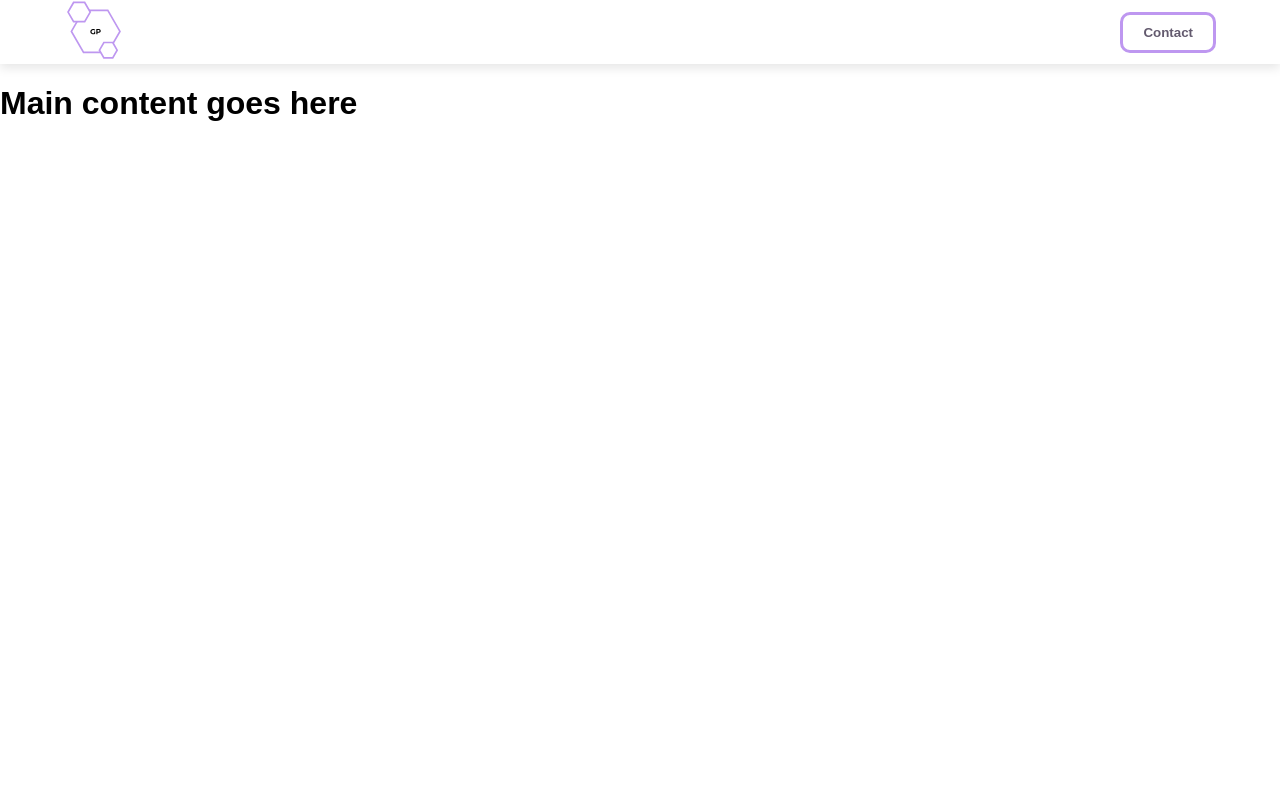
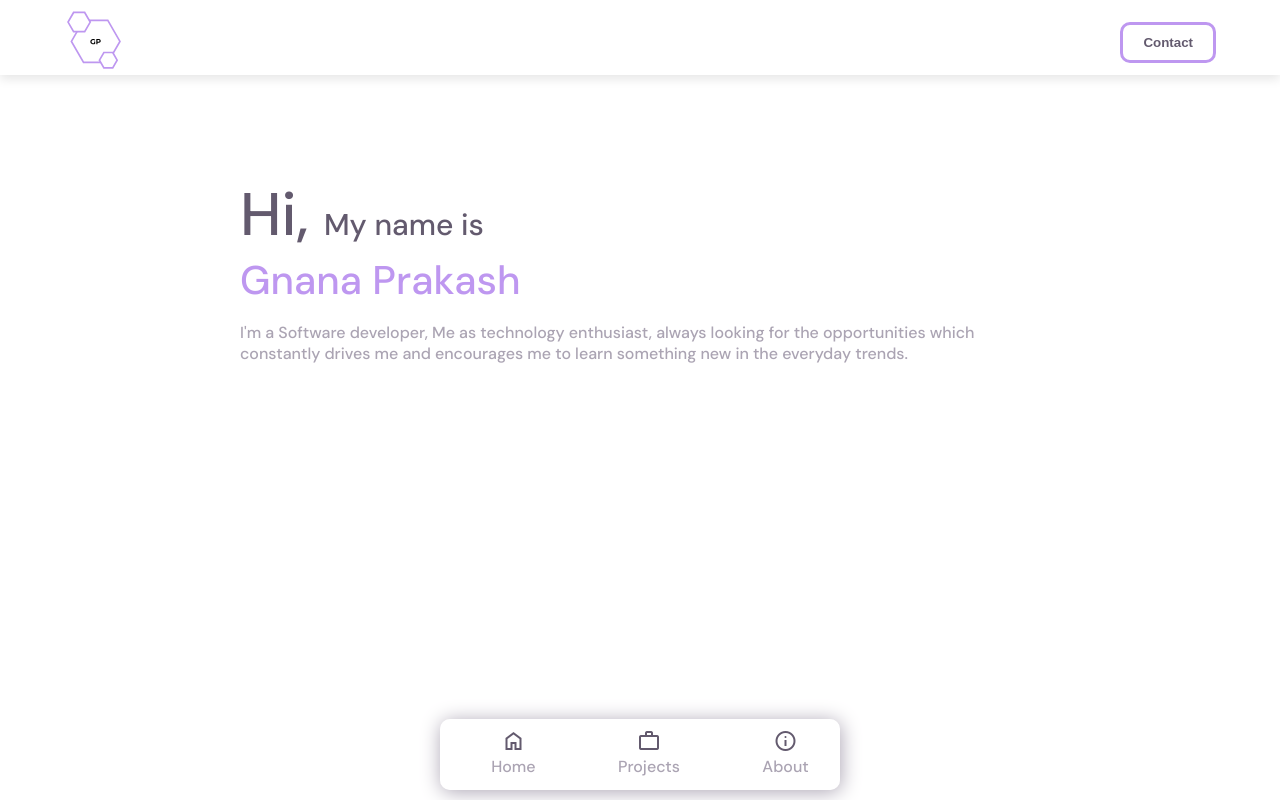
Before and after one commit to yoursgnan/yoursgnan.github.io, a React (Vite) app: page / in a window 1280 px wide. Built offline with nearby package versions, Linux system fonts and the light colour scheme.

Commit message:
new changes
new changes

```diff
--- a/index.html
+++ b/index.html
@@ -2,6 +2,12 @@
 <html lang="en">
   <head>
     <meta charset="UTF-8" />
+    <!-- icons -->
+    <link rel="stylesheet" href="https://fonts.googleapis.com/css2?family=Material+Symbols+Outlined:opsz,wght,FILL,GRAD@24,400,0,0" />
+    <!-- icons end-->
+    <link rel="preconnect" href="https://fonts.googleapis.com">
+    <link rel="preconnect" href="https://fonts.gstatic.com" crossorigin>
+    <link href="https://fonts.googleapis.com/css2?family=DM+Sans:opsz,wght@9..40,200;9..40,300;9..40,500&family=Inter:wght@400;600;700&family=Open+Sans:wght@300;500;600;700;800&family=Poppins:wght@100;300;400&display=swap" rel="stylesheet">
     <link rel="icon" type="image/svg+xml" href="/my-logo.svg" />
     <meta name="viewport" content="width=device-width, initial-scale=1.0" />
     <title>Portfolio</title>
--- a/src/App.css
+++ b/src/App.css
@@ -1,10 +1,14 @@
 body {
   margin: 0px;
   padding: 0px;
-  font-family: 'Inter', sans-serif;
-  font-family: 'Open Sans', sans-serif;
-  font-family: 'Poppins', sans-serif;
+  font-family: 'DM Sans', sans-serif;
 }
+@media screen and (max-width: 400px) {
+  .menu-container{
+    bottom: 0px;
+  }
+}
+
 :root{
   --primary-color: #BE97F0;
   --secondary-color: #FDE5EC;
@@ -13,7 +17,8 @@ body {
   --secondary-text-color: #ABA4B3;
 }
 .navbar {
-  background: white;
+  overflow: auto;
+  background: rgb(255, 255, 255);
   box-shadow: 0px 4px 10px var(--shadow-color);
 
 }
@@ -24,6 +29,7 @@ body {
   justify-content: space-between;
   margin-left: 5%;
   margin-right: 5%;
+  margin-top: 10px;
 }
 
 .contact-button {
@@ -38,3 +44,65 @@ body {
   font-weight: 800;
 
 }
+
+.main-content {
+  display: grid;
+  place-items: center;
+  color: var(--primary-text-color)
+}
+
+.main-content-container {
+  margin-top: 100px;
+  margin-left: 40px;
+  margin-right: 40px;
+  max-width: 800px;
+}
+
+.greet1{
+  font-size: 60px;
+}
+.greet2 {
+  font-size: 30px;
+}
+.my-name {
+  font-size: 40px;
+  color: var(--primary-color);
+}
+
+.about-me-bio {
+  color:var(--secondary-text-color);
+}
+
+.menu-container {
+  position: fixed;
+  bottom: 10px;
+  left: 50%;
+  transform: translate(-50%);
+  background: #FFFFFF80;
+  border-radius: 10px;
+  min-width: 400px;
+  box-shadow: 1px 2px 20px var(--secondary-text-color);
+}
+.menu > p {
+  margin: 3px;
+  color: var(--secondary-text-color);
+}
+.menu-holder {
+  width: 100%;
+  display: flex;
+  align-items: center;
+  justify-content: space-around;
+  margin: 10px;
+}
+
+.menu{
+  cursor: pointer;
+  display: flex;
+  flex-direction: column;
+  justify-content: center;
+  align-items: center;
+}
+
+.material-symbols-outlined {
+  color: var(--primary-text-color);
+}
--- a/src/App.jsx
+++ b/src/App.jsx
@@ -1,5 +1,6 @@
 import NavBar from './components/NavBar'
 import Content from './components/Content'
+import Menu from './components/Menu'
 import './App.css'
 
 function App() {
@@ -7,6 +8,7 @@ function App() {
     <>
       <NavBar />
       <Content />
+      <Menu />
     </>
   )
 }
--- a/src/components/Content.jsx
+++ b/src/components/Content.jsx
@@ -1,6 +1,17 @@
 const Content = () => {
     return (
-        <h1>Main content goes here</h1>
+        <div className="main-content">
+            <div className="main-content-container">
+                <span className="greet1">Hi, </span><span className="greet2">My name is</span>
+                <div>
+                    <span className="my-name">Gnana Prakash</span>
+                </div>
+                <p className="about-me-bio">
+                I'm a Software developer, Me as technology enthusiast, always looking for the opportunities
+                which constantly drives me and encourages me to learn something new in the everyday trends.
+                </p>
+            </div>
+        </div>
     )
 }
 
--- /dev/null
+++ b/src/components/Menu.jsx
@@ -0,0 +1,31 @@
+const Menu = () => {
+    function openMenu() {
+        console.log('clicked');
+    }
+    return (
+        <div className="menu-container">
+            <div className='menu-holder'>
+                <div className='menu' onClick={openMenu()}>
+                    <span className="material-symbols-outlined">
+                        home
+                    </span>
+                    <p>Home</p>
+                </div>
+                <div className='menu'>
+                    <span className="material-symbols-outlined">
+                        work
+                    </span>
+                    <p>Projects</p>
+                </div>
+                <div className='menu'>
+                    <span className="material-symbols-outlined">
+                        info
+                    </span>
+                    <p>About</p>
+                </div>
+            </div>
+        </div>
+    )
+}
+
+export default Menu
```
